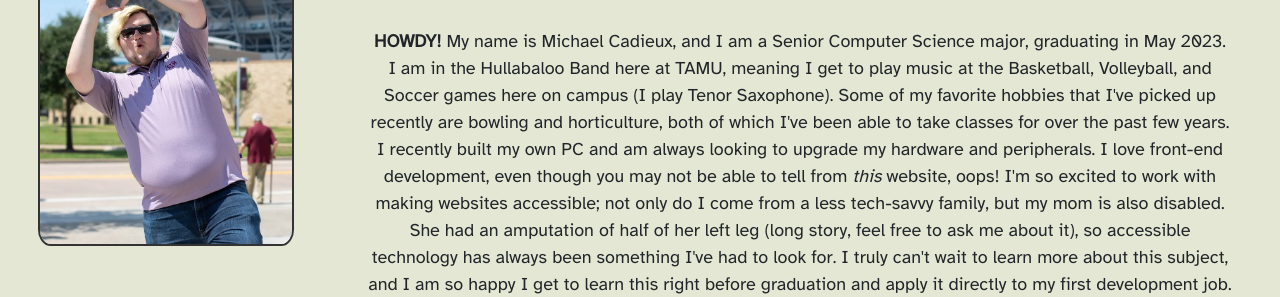
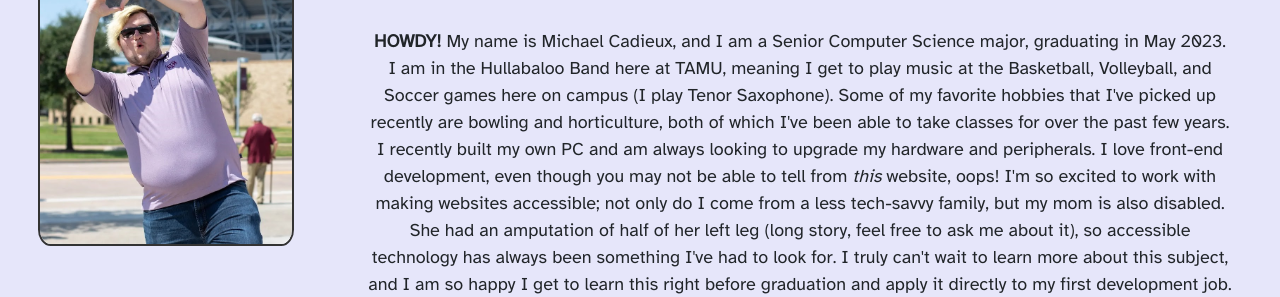
Before and after one commit to cadieuxbadger/CSCE412-Project3, a plain HTML site: page index.html in a window 1280 px wide. Shown: the part 271-568 px from the top of the page. Drawn offline with nearby package versions, Linux system fonts and the light colour scheme.

Commit message:
bg test 6

```diff
--- a/bio.css
+++ b/bio.css
@@ -19,7 +19,7 @@ h2 {
 }
 
 .main-body {
-    background-color: #E3E7D3; /* #E3E7D3 */
+    background-color: lavender; /* #E3E7D3 */
     align-items: center;
     text-align: center;
     font-family: Atkinson-Hyperlegible;
```
